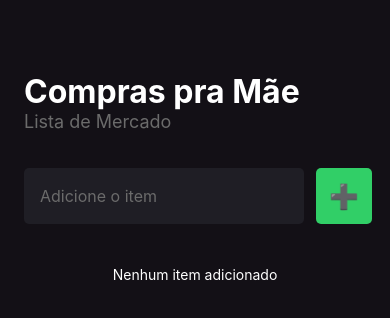
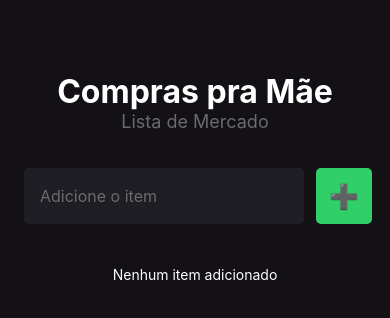
Before and after one commit to Daitoros/appLista, a React Native app: screen / in a window 390 px wide. Shown: the top 318 px of the page. Built offline with nearby package versions, Linux system fonts and the light colour scheme.

Commit message:
centralizados títulos e pequenas alterações para consertar bug ao centralizar lista

```diff
--- a/App.js
+++ b/App.js
@@ -4,7 +4,7 @@ import { Home } from './src/Home';
 export default function App() {
   return(
   <>
-    <StatusBar style="auto" />
+    <StatusBar style="light" />
     <Home/>
   </>
   )
--- a/components/Itens/style.js
+++ b/components/Itens/style.js
@@ -2,18 +2,22 @@ import { StyleSheet } from "react-native";
 
 export const styles = StyleSheet.create({
   container: {
-    width: '100%',
     backgroundColor: '#1F1E25',
     borderRadius: 5,
     flexDirection: 'row',
     alignItems: 'center',
-    marginBottom: 10
+    marginBottom: 10,
+    padding: 16,
+    flex: 1,
+    justifyContent: 'flex-end'
+
   },
   name: {
-    flex: 1,
+    flex: 0,
     fontSize: 16,
     color: '#FFF',
-    marginLeft: 16
+    marginLeft: 16,
+    paddingRight: 20
   },
   buttonText: {
     color: '#FFF',
--- a/src/Home/style.js
+++ b/src/Home/style.js
@@ -4,7 +4,9 @@ export const styles = StyleSheet.create({
     container: {
         flex: 1,
         backgroundColor: '#131016',
-        padding: 24
+        padding: 24,
+        justifyContent: 'center',
+        alignItems: 'center'
       },
       title: {
         color: '#FFF',
```
